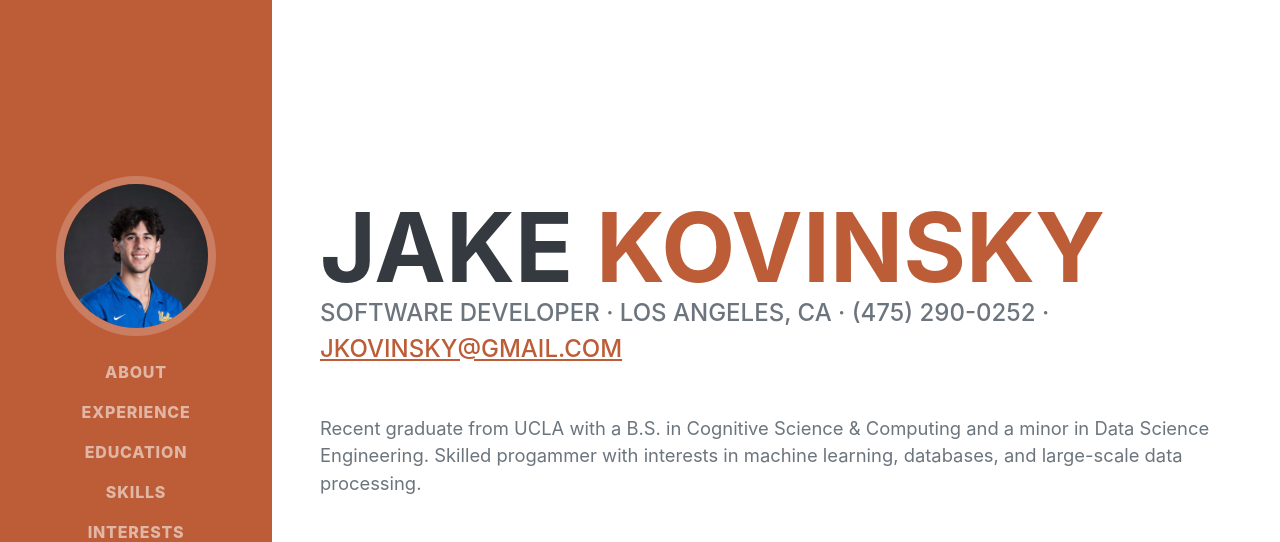
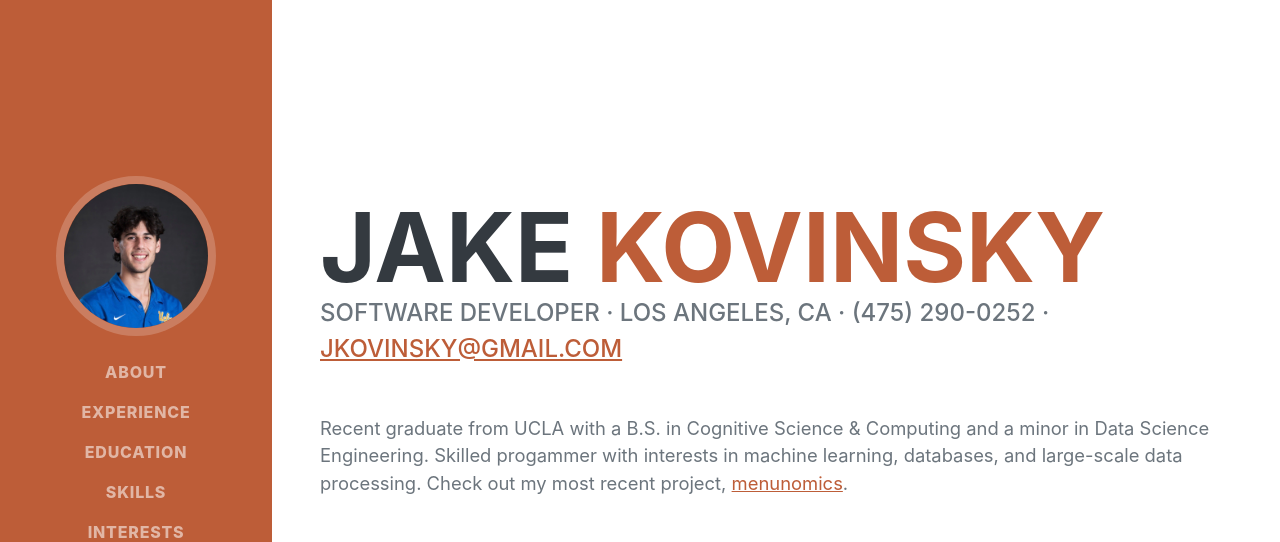
Before and after one commit to jkovinsky/website, a plain HTML site: page index.htm in a window 1280 px wide. Shown: the top 542 px of the page. Drawn offline with nearby package versions, Linux system fonts and the light colour scheme; a script that the page names is missing; a web font is replaced by a local one.

Commit message:
added link to menunomics

```diff
--- a/index.htm
+++ b/index.htm
@@ -48,7 +48,9 @@
                          Software Developer · Los Angeles, CA · (475) 290-0252 ·
                         <a href="mailto:jkovinsky@gmail.com">jkovinsky@gmail.com</a>
                     </div>
-                    <p class="lead mb-5">Recent graduate from UCLA with a B.S. in Cognitive Science & Computing and a minor in Data Science Engineering. Skilled progammer with interests in machine learning, databases, and large-scale data processing.</p>
+                    <p class="lead mb-5">Recent graduate from UCLA with a B.S. in Cognitive Science & Computing and a minor in Data Science Engineering. Skilled progammer with interests in machine learning, databases, and large-scale data processing.
+                        Check out my most recent project, <a href="https://www.trymenunomics.com/">menunomics</a>.
+                    </p>
                     <div class="social-icons">
                         <a class="social-icon" href="https://www.linkedin.com/in/jake-kovinsky/"><i class="fab fa-linkedin-in"></i></a>
                         <a class="social-icon" href="https://github.com/jkovinsky"><i class="fab fa-github"></i></a>
```
